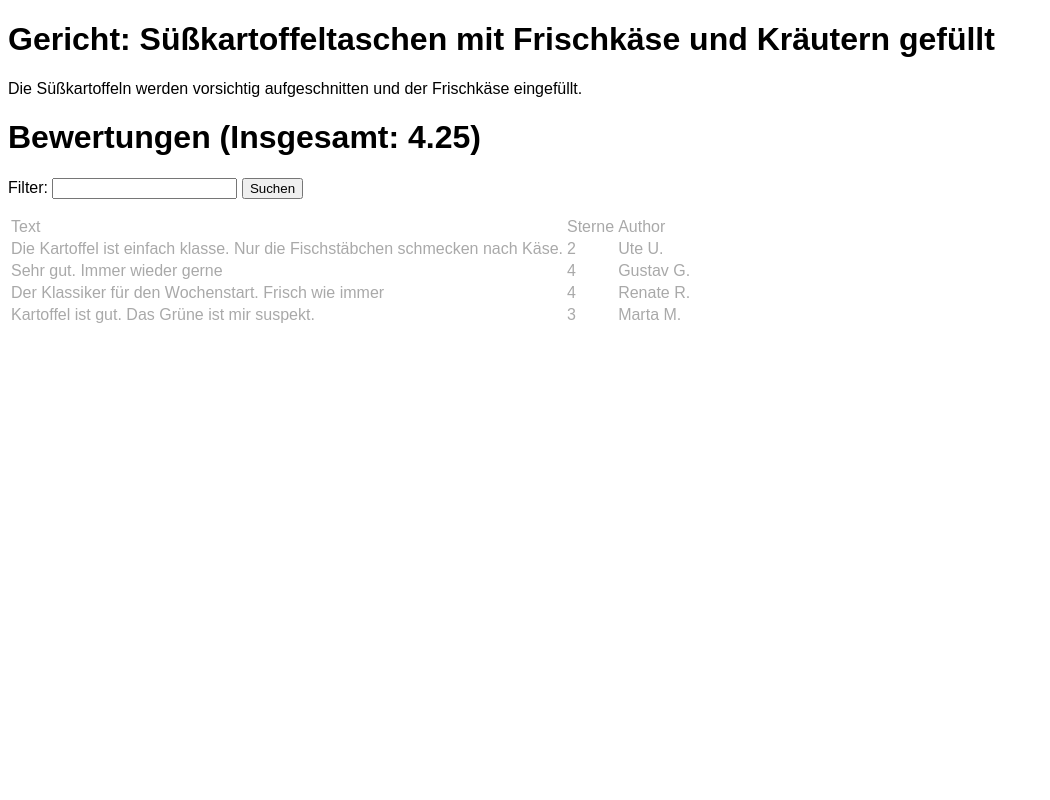
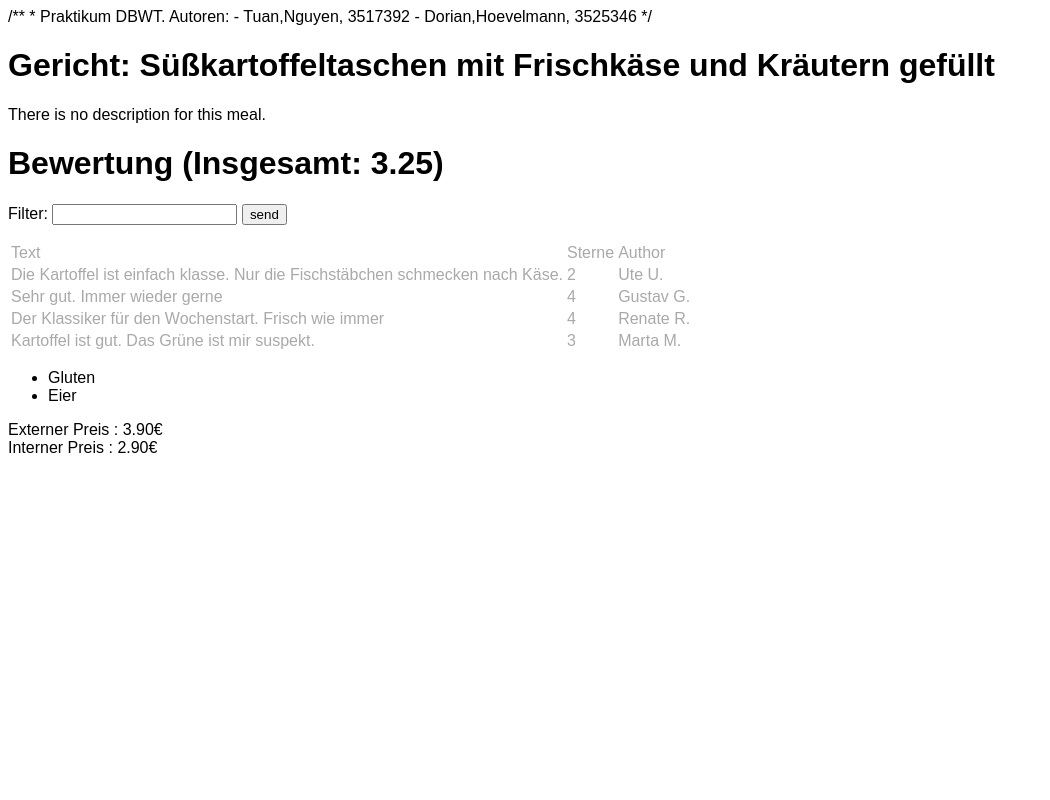
Before and after one commit to tuananh-aa-2001/E-MensaWerbeseite, a PHP site: page /meal.php in a window 1280 px wide. Shown: the whole page, without its empty margins (0-1050 px from the left). Run offline with PHP 8.4, Linux system fonts and the light colour scheme.

Commit message:
finished task 3 without 4j

```diff
--- a/beispiele/meal.php
+++ b/beispiele/meal.php
@@ -1,3 +1,8 @@
+/**
+* Praktikum DBWT. Autoren:
+- Tuan,Nguyen, 3517392
+- Dorian,Hoevelmann, 3525346
+*/
 <?php
 const GET_PARAM_MIN_STARS = 'search_min_stars';
 const GET_PARAM_SEARCH_TEXT = 'search_text';
@@ -37,11 +42,14 @@ $ratings = [
         'stars' => 3 ]
 ];
 
+$texts = ['Bewertung' => 'Rating','Name' => 'Name','Begründung'=> 'Reason','Senden' => 'send'];
+
 $showRatings = [];
+
 if (!empty($_GET[GET_PARAM_SEARCH_TEXT])) {
     $searchTerm = $_GET[GET_PARAM_SEARCH_TEXT];
     foreach ($ratings as $rating) {
-        if (str_contains($rating['text'], $searchTerm)) {
+        if (strcasecmp($rating['text'], $searchTerm)) {
             $showRatings[] = $rating;
         }
     }
@@ -57,7 +65,7 @@ if (!empty($_GET[GET_PARAM_SEARCH_TEXT])) {
 }
 
 function calcMeanStars($ratings) : float{
-    $sum = 1;
+    $sum = 0;
     foreach ($ratings as $rating) {
         $sum += $rating['stars'] / count($ratings);
     }
@@ -82,12 +90,29 @@ function calcMeanStars($ratings) : float{
     </head>
     <body>
         <h1>Gericht: <?php echo $meal['name']; ?></h1>
-        <p><?php echo $meal['description']; ?></p>
-        <h1>Bewertungen (Insgesamt: <?php echo calcMeanStars($ratings); ?>)</h1>
+        <p><?php
+            if(isset($_GET['show_description'])){
+                echo $meal['description'];
+            }else{
+                echo "There is no description for this meal.";
+            }
+            ?></p>
+        <h1>
+            <?php
+            if(isset($_GET['sprache']) && $_GET['sprache']== 'de'){
+                echo "Bewertung";
+            }else if(isset($_GET['sprache']) && $_GET['sprache']== 'en'){
+                echo $texts['Bewertung'];
+            }else{
+                echo "Bewertung";
+            }
+            ?>
+            (Insgesamt: <?php echo calcMeanStars($ratings); ?>)
+        </h1>
         <form method="get">
-            <label for="search_text">Filter:</label>
-            <input id="search_text" type="text" name="search_text">
-            <input type="submit" value="Suchen">
+            <label for="search_text" >Filter:</label>
+            <input id="search_text" type="text" name="search_text" value="<?php echo $_GET['search_text'] ?? ''; ?>">
+            <input type="submit"  value="<?php echo isset($_GET['sprache']) && $_GET['sprache']== 'de' ? 'Senden' : $texts['Senden'] ; ?>">
         </form>
         <table class="rating">
             <thead>
@@ -105,9 +130,48 @@ function calcMeanStars($ratings) : float{
                       <td class='rating_stars'>{$rating['author']}</td>
                   </tr>";
         }
-        ?>
-            <p></p>
+            ?>
             </tbody>
         </table>
+        <?php
+            echo '<ul>';
+                foreach ($meal['allergens'] as $allergien) {
+                    foreach($allergens as $index => $value){
+                        if($allergien == $index){
+                            echo '<li>'.$value."<br>\n".'</li>';
+                        }
+                    }
+                 }
+            echo '</ul>';
+
+            echo "Externer Preis : ".number_format($meal['price_extern'],2,'.','')."\xE2\x82\xAc"."<br>\n";
+            echo "Interner Preis : ".number_format($meal['price_intern'],2,'.','')."\xE2\x82\xAc"."<br>\n";
+            echo "<br>\n";
+
+            $most_star = 4;
+            $least_star = 2 ;
+            $check_bewertung = PHP_INT_MAX ;
+            if(isset($_GET['rating']) && $_GET['rating'] == "TOP"){
+                $check_bewertung = 1;
+                echo "Best-Bewertung : "."<br>\n";
+            }else if(isset($_GET['rating']) && $_GET['rating'] == "FLOPP"){
+                $check_bewertung = 0;
+                echo "Schlechteste-Bewertung : "."<br>\n";
+            }
+
+            foreach ($ratings as $rating) {
+                if($check_bewertung == 1){
+                    if($rating['stars'] >= $most_star){
+                        $most_star = $rating['stars'];
+                        echo $rating['text'].", ".$rating['stars'].",".$rating['author']."<br>\n";
+                    }
+                }else if( $check_bewertung == 0){
+                    if($rating['stars'] <= $least_star){
+                        $least_star = $rating['stars'];
+                        echo $rating['text'].", ".$rating['stars'].",".$rating['author']."<br>\n";
+                    }
+                }
+            }
+        ?>
     </body>
 </html>
```
